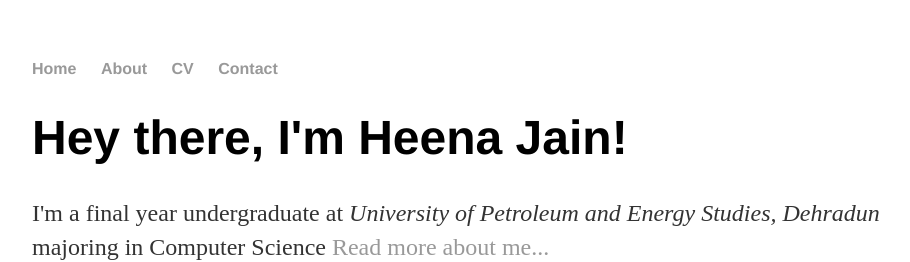
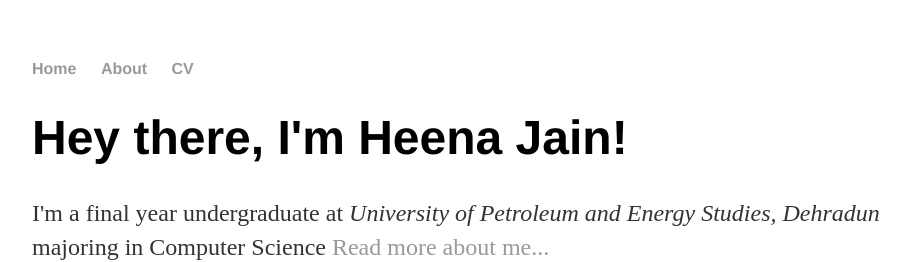
Before and after one commit to heenajain123/heenajain123.github.io, a Jekyll site: the page built from index.html, in a window 1280 px wide. Shown: the top 262 px of the page, without its empty margins (160-1070 px from the left). Built offline with Jekyll 4.4.1, drawn with Linux system fonts in a browser that asks for light colours; nearby versions of some CDN libraries.

Commit message:
Update default.html

```diff
--- a/_layouts/default.html
+++ b/_layouts/default.html
@@ -12,7 +12,7 @@
 	        		<li><a href="/">Home</a></li>
 		        	<li><a href="/about">About</a></li>
 	        		<li><a href="/cv">CV</a></li>
-	        		<li><a href="/contact">Contact</a></li>
+	        		<!-- <li><a href="/contact">Contact</a></li> -->
 	    		</ul>
 			</nav>
 			<div class="container">
@@ -25,7 +25,7 @@
                 <li><a href="mailto:heena.jain98@gmail.com"> <i class="fa fa-mail-reply"></i></a></li>
                 <li><a href="https://github.com/heenajain123"> <i class="fa fa-github"></i></a></li>
                 <!-- <li><a href="https://www.facebook.com/heena.jain4"> <i class="fa fa-facebook"></i></a></li> -->
-                <li><a href="https://www.quora.com/profile/Heena-Jain-23"> <i class="fa fa-quora"></i></a></li>
+                <li><a href="https://www.quora.com/profile/Heena-Jain-23"> <i class="fa fa-quora"  aria-hidden="true"></i></a></li>
 
             </ul>
         </footer>
```
